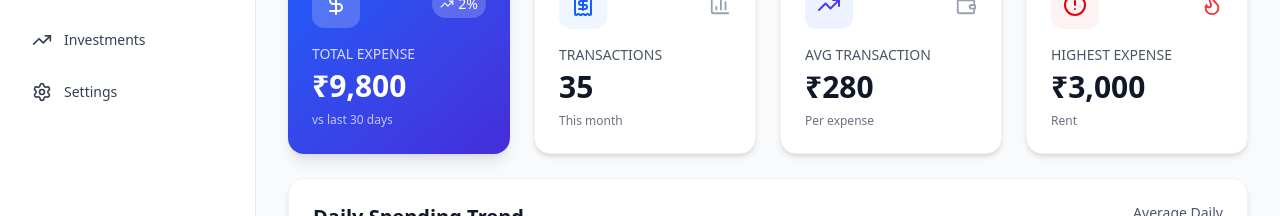
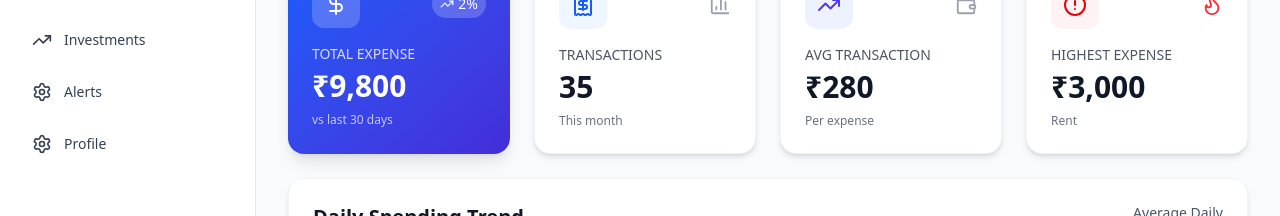
Before and after one commit to Sumit-Rathod-06/Hisaab.ai, a React (Vite) app in the folder client/: page /dashboard in a window 1280 px wide. Shown: the part 228-444 px from the top of the page. Built offline with nearby package versions, Linux system fonts and the light colour scheme.

Commit message:
navbar of dashboard

```diff
--- a/client/src/App.jsx
+++ b/client/src/App.jsx
@@ -33,8 +33,7 @@ const App = () => {
             </PrivateRoute>
           }
         />
-        <Route
-          path="expense_analysis"
+        <Route path="expense_analysis"
           element={
             <PrivateRoute>
               <ExpenseAnalysisPage />
--- a/client/src/components/Dashboard/DashboardLayout.jsx
+++ b/client/src/components/Dashboard/DashboardLayout.jsx
@@ -23,10 +23,11 @@ const DashboardLayout = ({ children }) => {
 
     const menuItems = [
         { icon: LayoutDashboard, label: 'Dashboard', path: '/dashboard', active: true },
-        { icon: Receipt, label: 'Transactions', path: '/dashboard/transactions' },
-        { icon: Target, label: 'Goals', path: '/dashboard/goals' },
-        { icon: TrendingUp, label: 'Investments', path: '/dashboard/investments' },
-        { icon: Settings, label: 'Settings', path: '/dashboard/settings' },
+        { icon: Receipt, label: 'Transactions', path: '/transactions' },
+        { icon: Target, label: 'Goals', path: '/goalpage' },
+        { icon: TrendingUp, label: 'Investments', path: '/investments' },
+        { icon: Settings, label: 'Alerts', path: '/alerts' },
+        { icon: Settings, label: 'Profile', path: '/profile' },
     ];
 
     return (
```
